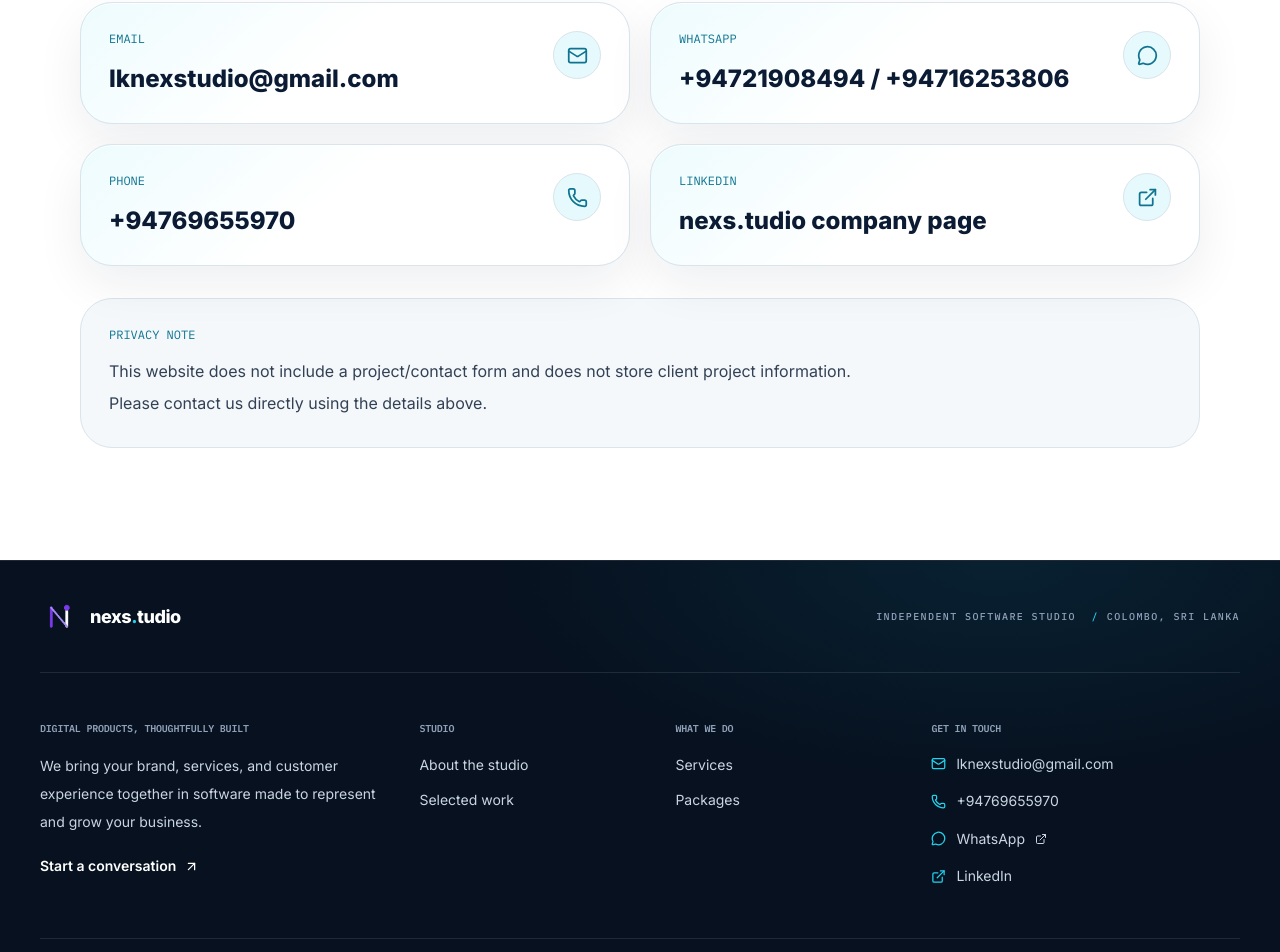
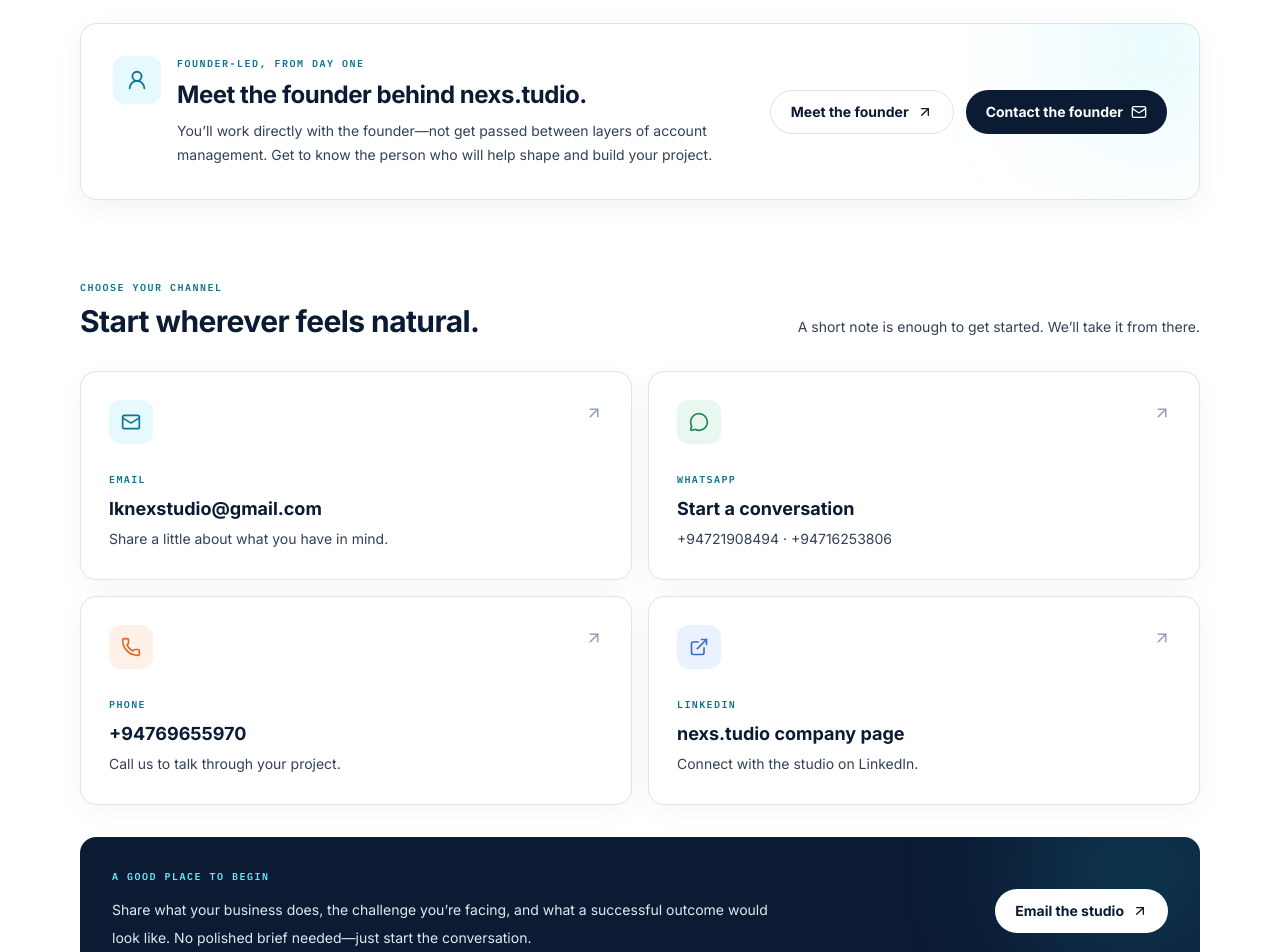
Before and after one commit to nexs-tudio/nexs.tudio-Protofolio-v.1, a Next.js app: page /contact in a window 1280 px wide. Shown: the part 648-1600 px from the top of the page. Built offline with nearby package versions, Linux system fonts and the light colour scheme; no server answers.

Commit message:
contact us - yet

```diff
--- a/src/app/contact/page.tsx
+++ b/src/app/contact/page.tsx
@@ -1,53 +1,132 @@
 import type { Metadata } from "next";
-import { ExternalLink, Mail, MessageCircle, Phone } from "lucide-react";
+import {
+  ArrowUpRight,
+  ExternalLink,
+  Mail,
+  MessageCircle,
+  Phone,
+  UserRound,
+  type LucideIcon,
+} from "lucide-react";
 import { PageHero } from "@/components/page-hero";
 import { contactDetails } from "@/content/site";
 
 export const metadata: Metadata = {
   title: "Contact",
   description:
-    "Contact nexs.tudio by email, WhatsApp, phone, or LinkedIn for website, app, API, dashboard, and software system inquiries.",
+    "Meet the founder of nexs.tudio and get in touch by email, WhatsApp, phone, or LinkedIn about your project.",
 };
 
 const contactCards = [
   {
     title: "Email",
     value: contactDetails.email,
+    description: "Share a little about what you have in mind.",
     href: `mailto:${contactDetails.email}`,
     icon: Mail,
+    tone: "bg-[#E6F9FD] text-[#0E7490]",
   },
   {
     title: "WhatsApp",
-    value: contactDetails.whatsapp.join(" / "),
+    value: "Start a conversation",
+    description: contactDetails.whatsapp.join("  ·  "),
     href: `https://wa.me/${contactDetails.whatsapp[0].replace("+", "")}`,
     icon: MessageCircle,
+    tone: "bg-[#E8F7EF] text-[#23845B]",
   },
   {
     title: "Phone",
     value: contactDetails.phone,
+    description: "Call us to talk through your project.",
     href: `tel:${contactDetails.phone}`,
     icon: Phone,
+    tone: "bg-[#FFF1E7] text-[#D96824]",
   },
   {
     title: "LinkedIn",
     value: "nexs.tudio company page",
+    description: "Connect with the studio on LinkedIn.",
     href: contactDetails.linkedin,
     icon: ExternalLink,
+    tone: "bg-[#EAF2FF] text-[#3B6FC4]",
   },
-];
+] satisfies {
+  title: string;
+  value: string;
+  description: string;
+  href: string;
+  icon: LucideIcon;
+  tone: string;
+}[];
 
 export default function ContactPage() {
   return (
     <>
       <PageHero
-        eyebrow="Contact"
-        title="Contact nexs.tudio directly."
-        body="We do not collect project details through a website form. Reach us through email, WhatsApp, phone, or LinkedIn so your information stays private."
+        eyebrow="Let’s talk"
+        title="Have an idea? Let’s make it real."
+        body="Tell us what you’re building, what’s getting in the way, or where you’d like to go next. We’ll find the right way to move it forward together."
         primaryHref={`mailto:${contactDetails.email}`}
-        primaryLabel="Email us"
+        primaryLabel="Tell us about your project"
+        animateTitle
       />
-      <section className="section-shell py-20 md:py-28">
-        <div className="grid gap-5 md:grid-cols-2">
+      <section className="section-shell pt-10 md:pt-14">
+        <div className="relative overflow-hidden rounded-2xl border border-[#D9E4EC] bg-white/85 p-6 shadow-[0_8px_30px_rgba(11,27,51,0.05)] md:flex md:items-center md:justify-between md:gap-8 md:p-8">
+          <div className="absolute -right-14 -top-20 h-52 w-52 rounded-full bg-[#22D3EE]/10 blur-3xl" />
+          <div className="relative flex items-start gap-4">
+            <span className="flex h-12 w-12 shrink-0 items-center justify-center rounded-xl bg-[#E6F9FD] text-[#0E7490]">
+              <UserRound size={22} aria-hidden="true" />
+            </span>
+            <div>
+              <p className="font-mono text-[10px] font-semibold uppercase tracking-[0.15em] text-green">
+                Founder-led, from day one
+              </p>
+              <h2 className="mt-2 text-xl font-bold tracking-tight text-foreground md:text-2xl">
+                Meet the founder behind nexs.tudio.
+              </h2>
+              <p className="mt-2 max-w-2xl text-sm leading-6 text-muted">
+                You’ll work directly with the founder—not get passed between
+                layers of account management. Get to know the person who will
+                help shape and build your project.
+              </p>
+            </div>
+          </div>
+          <div className="relative mt-5 flex shrink-0 flex-wrap gap-3 pl-16 md:mt-0 md:pl-0">
+            <a
+              href="https://sadumina-rathnayaka-prof-v1.vercel.app/"
+              target="_blank"
+              rel="noopener noreferrer"
+              className="inline-flex min-h-11 items-center justify-center gap-2 rounded-full border border-line bg-white px-5 text-sm font-bold text-foreground transition hover:border-[#22D3EE] hover:bg-[#F0FBFD] focus-visible:outline-2 focus-visible:outline-offset-2 focus-visible:outline-[#0E7490]"
+            >
+              Meet the founder
+              <ArrowUpRight size={16} aria-hidden="true" />
+            </a>
+            <a
+              href={`mailto:${contactDetails.email}?subject=${encodeURIComponent("A message for the nexs.tudio founder")}`}
+              className="inline-flex min-h-11 items-center justify-center gap-2 rounded-full bg-[#0B1B33] px-5 text-sm font-bold text-white transition hover:bg-[#0E7490] focus-visible:outline-2 focus-visible:outline-offset-2 focus-visible:outline-[#22D3EE]"
+            >
+              Contact the founder
+              <Mail size={16} aria-hidden="true" />
+            </a>
+          </div>
+        </div>
+      </section>
+      <section className="section-shell py-14 md:py-20">
+        <div className="mb-8 grid gap-3 md:grid-cols-[1fr_auto] md:items-end">
+          <div>
+            <p className="font-mono text-[10px] font-semibold uppercase tracking-[0.15em] text-green">
+              Choose your channel
+            </p>
+            <h2 className="mt-2 text-2xl font-bold tracking-tight text-foreground md:text-3xl">
+              Start wherever feels natural.
+            </h2>
+          </div>
+          <p className="max-w-md text-sm leading-6 text-muted md:text-right">
+            A short note is enough to get started. We’ll take it from there.
+          </p>
+        </div>
+
+        <div className="grid gap-4 sm:grid-cols-2">
           {contactCards.map((item) => {
             const Icon = item.icon;
 
@@ -57,30 +136,58 @@ export default function ContactPage() {
                 href={item.href}
                 target={item.title === "LinkedIn" || item.title === "WhatsApp" ? "_blank" : undefined}
                 rel={item.title === "LinkedIn" || item.title === "WhatsApp" ? "noreferrer" : undefined}
-                className="neon-surface group rounded-[2rem] p-7 transition duration-300 hover:-translate-y-1"
+                className="group relative flex min-h-44 flex-col justify-between overflow-hidden rounded-2xl border border-line bg-white/80 p-6 shadow-[0_8px_30px_rgba(11,27,51,0.04)] transition duration-300 hover:-translate-y-1 hover:border-[#22D3EE]/60 hover:shadow-[0_16px_36px_rgba(11,27,51,0.1)] focus-visible:outline-2 focus-visible:outline-offset-2 focus-visible:outline-[#0E7490] md:p-7"
               >
-                <div className="flex items-start justify-between gap-6">
-                  <div>
-                    <p className="font-mono text-xs uppercase text-green">{item.title}</p>
-                    <p className="mt-4 text-2xl font-extrabold text-foreground">
-                      {item.value}
-                    </p>
-                  </div>
-                  <span className="flex h-12 w-12 shrink-0 items-center justify-center rounded-full border border-line bg-[#E6F9FD] text-[#0E7490] transition group-hover:border-cyan/50">
-                    <Icon size={21} />
+                <div className="flex items-start justify-between gap-4">
+                  <span className={`flex h-11 w-11 shrink-0 items-center justify-center rounded-xl ${item.tone} transition-transform duration-300 group-hover:scale-110`}>
+                    <Icon size={20} aria-hidden="true" />
                   </span>
+                  <ArrowUpRight
+                    size={18}
+                    aria-hidden="true"
+                    className="mt-1 text-slate-400 transition group-hover:-translate-y-0.5 group-hover:translate-x-0.5 group-hover:text-[#0E7490]"
+                  />
+                </div>
+                <div className="mt-7">
+                  <p className="font-mono text-[10px] font-semibold uppercase tracking-[0.14em] text-green">
+                    {item.title}
+                  </p>
+                  <p className="mt-2 break-words text-lg font-bold text-foreground">
+                    {item.value}
+                  </p>
+                  <p className="mt-1 text-sm leading-6 text-muted">
+                    {item.description}
+                  </p>
                 </div>
               </a>
             );
           })}
         </div>
 
-        <div className="mt-8 rounded-[2rem] border border-line bg-panel-strong p-7">
-          <p className="font-mono text-xs uppercase text-amber">Privacy note</p>
-          <p className="mt-3 max-w-3xl leading-8 text-muted">
-            This website does not include a project/contact form and does not
-            store client project information. Please contact us directly using
-            the details above.
+        <div className="relative mt-8 overflow-hidden rounded-2xl bg-[#0B1B33] p-6 text-white md:p-8">
+          <div className="absolute -right-12 -top-20 h-56 w-56 rounded-full bg-[#22D3EE]/15 blur-3xl" />
+          <div className="relative flex flex-col gap-5 md:flex-row md:items-center md:justify-between">
+            <div>
+              <p className="font-mono text-[10px] font-semibold uppercase tracking-[0.15em] text-[#67E8F9]">
+                A good place to begin
+              </p>
+              <p className="mt-3 max-w-2xl text-sm leading-7 text-slate-200">
+                Share what your business does, the challenge you’re facing, and
+                what a successful outcome would look like. No polished brief
+                needed—just start the conversation.
+              </p>
+            </div>
+            <a
+              href={`mailto:${contactDetails.email}?subject=${encodeURIComponent("Let’s talk about a project")}`}
+              className="inline-flex min-h-11 shrink-0 items-center justify-center gap-2 rounded-full bg-white px-5 text-sm font-bold text-[#0B1B33] transition hover:bg-[#CFFAFE] focus-visible:outline-2 focus-visible:outline-offset-2 focus-visible:outline-[#22D3EE]"
+            >
+              Email the studio
+              <ArrowUpRight size={16} aria-hidden="true" />
+            </a>
+          </div>
+          <p className="relative mt-5 border-t border-white/15 pt-4 text-xs leading-5 text-slate-400">
+            Prefer a direct message? Reach out through the channels above. Your
+            project details stay in the conversation you choose.
           </p>
         </div>
       </section>
```
